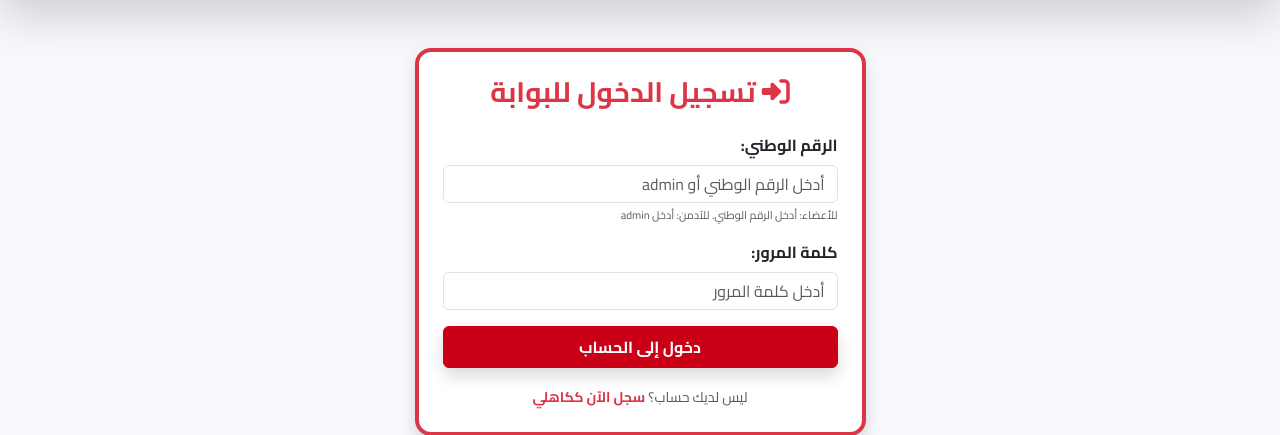
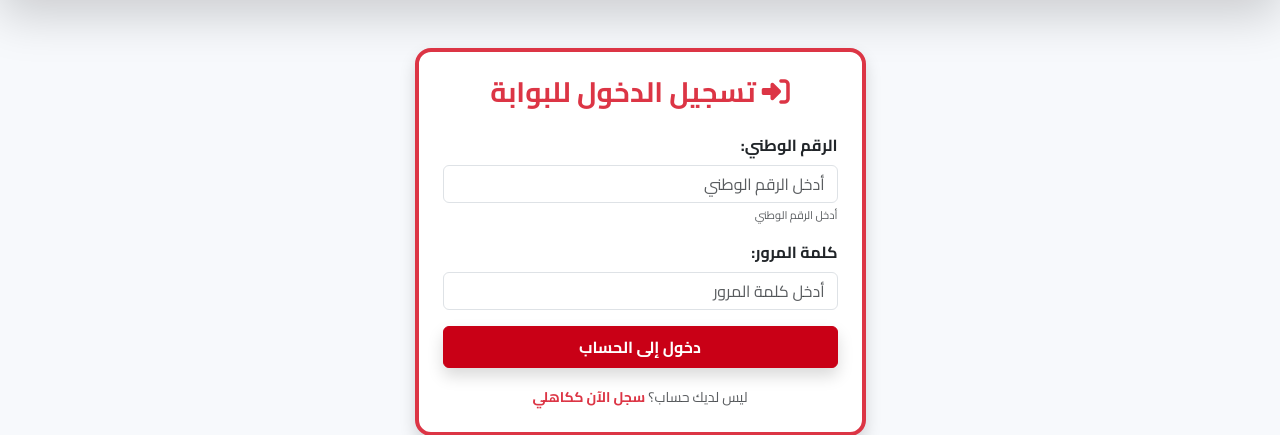
Before and after one commit to temtuba8-jpg/Kawahla, a Flask app: page /login in a window 1280 px wide. Shown: the part 117-552 px from the top of the page. Run offline with Flask 3, Linux system fonts and the light colour scheme; some libraries are stand-ins or nearby versions.

Commit message:
Update login.html

```diff
--- a/templates/login.html
+++ b/templates/login.html
@@ -20,8 +20,8 @@
             <form action="{{ url_for('login') }}" method="POST">
                 <div class="mb-3">
                     <label class="form-label fw-bold">الرقم الوطني:</label>
-                    <input type="text" name="national_id" class="form-control" placeholder="أدخل الرقم الوطني أو admin" required>
-                    <div class="form-text text-muted" style="font-size: 11px;">للأعضاء: أدخل الرقم الوطني. للآدمن: أدخل admin</div>
+                    <input type="text" name="national_id" class="form-control" placeholder="أدخل الرقم الوطني" required>
+                    <div class="form-text text-muted" style="font-size: 11px;"> أدخل الرقم الوطني</div>
                 </div>
                 <div class="mb-3">
                     <label class="form-label fw-bold">كلمة المرور:</label>
```
